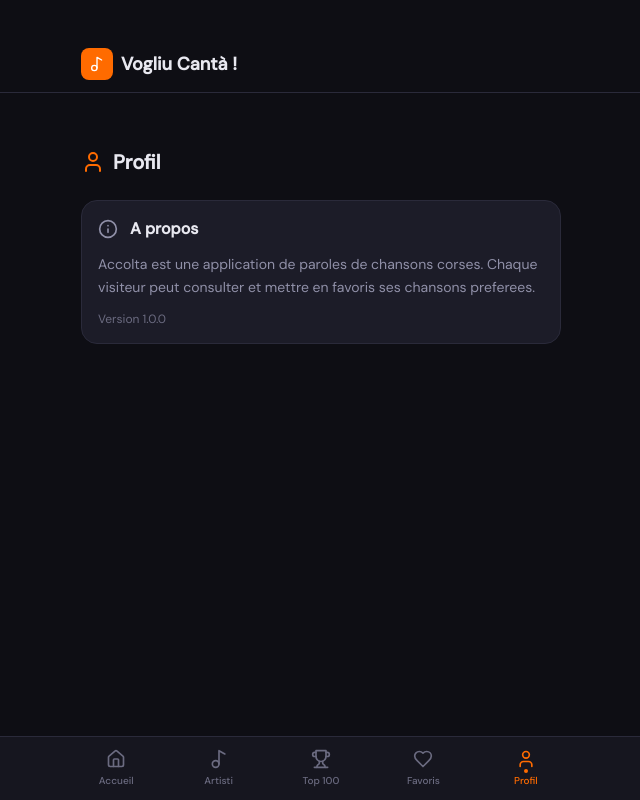
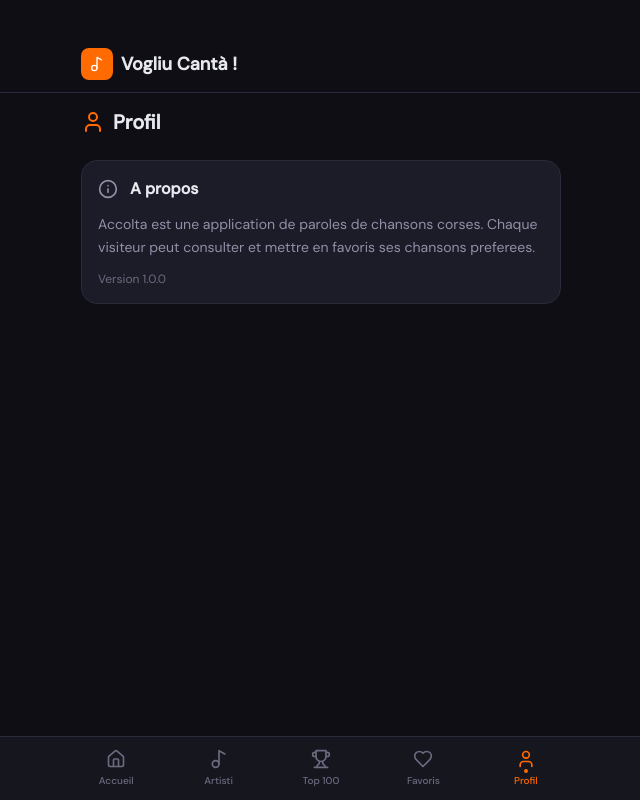
Before and after one commit to frassetu/accolta, a Next.js app: page / in a window 1280 px wide. Both pictures are taken after a click on the button "Profil". Shown: the whole page, without its empty margins (319-959 px from the left). Built offline with nearby package versions, Linux system fonts and the light colour scheme; no server answers; the database is empty.

Commit message:
Fix padding in ProfileTab component

```diff
--- a/src/components/ProfileTab.tsx
+++ b/src/components/ProfileTab.tsx
@@ -32,7 +32,7 @@ export default function ProfileTab({ isAdmin, onOpenAdmin }: Props) {
   const showAdminEntry = isAdmin || revealed
 
   return (
-    <div className="px-4 pt-14 pb-4 max-w-lg mx-auto">
+    <div className="px-4 pt-4 pb-4 max-w-lg mx-auto">
       <div className="flex items-center gap-2 mb-6">
         <User className="w-6 h-6 text-accent" />
         <h1 className="font-display font-bold text-xl text-text">Profil</h1>
```
